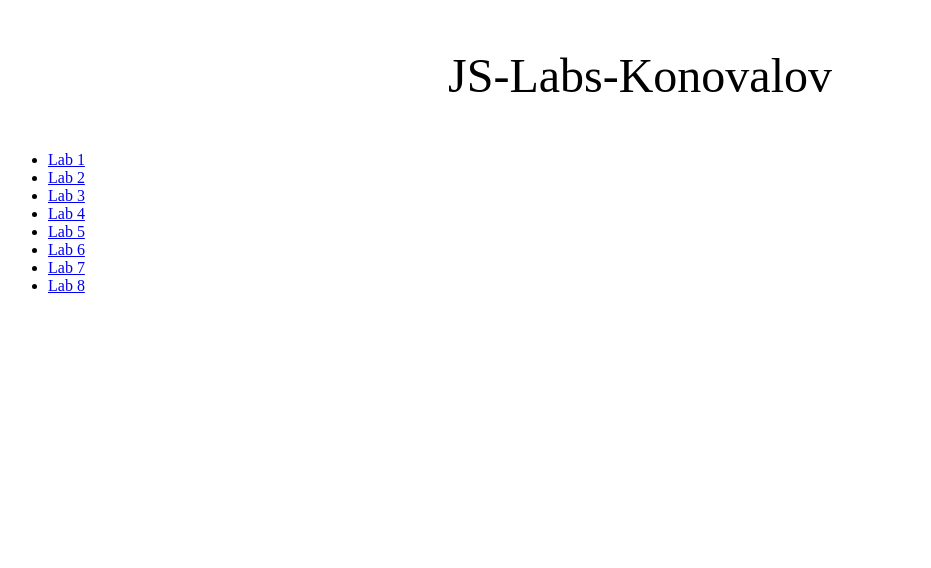
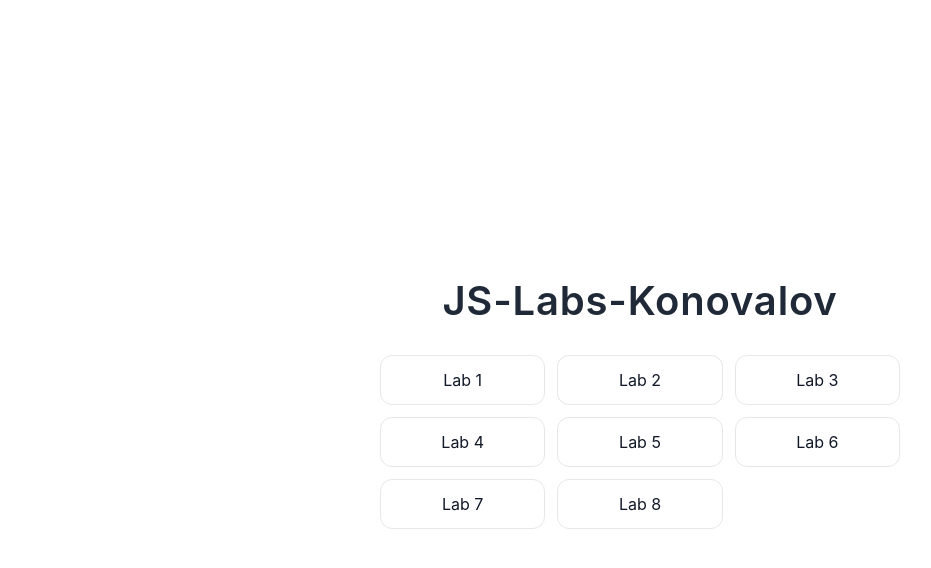
Before and after one commit to toodyann/JS-Labs, a plain HTML site: page index.html in a window 1280 px wide. Shown: the whole page, without its empty margins (0-931 px from the left). Drawn offline with Linux system fonts and the light colour scheme.

Commit message:
add base styles

```diff
--- a/index.css
+++ b/index.css
@@ -1,3 +1,89 @@
+* {
+  box-sizing: border-box;
+}
+
 body {
+  margin: 0;
+  font-family:
+    "Inter",
+    "Segoe UI",
+    system-ui,
+    -apple-system,
+    sans-serif;
   background-color: #ffffff;
+  color: #1f2937;
+  line-height: 1.5;
 }
+
+.page {
+  min-height: 100vh;
+  display: flex;
+  flex-direction: column;
+  align-items: center;
+  justify-content: center;
+  gap: 1.5rem;
+  padding: 2rem;
+}
+
+.title {
+  font-size: 2.5rem;
+  margin: 0;
+  font-weight: 600;
+  letter-spacing: 0.02em;
+}
+
+.subtitle {
+  font-size: 1.25rem;
+  margin: 0;
+  color: #6b7280;
+}
+
+.nav-list {
+  list-style: none;
+  padding: 0;
+  margin: 0;
+  display: grid;
+  grid-template-columns: repeat(auto-fit, minmax(140px, 1fr));
+  gap: 0.75rem;
+  width: min(520px, 100%);
+}
+
+.nav-list a {
+  display: block;
+  text-decoration: none;
+  color: #111827;
+  padding: 0.75rem 1rem;
+  border: 1px solid #e5e7eb;
+  border-radius: 0.75rem;
+  text-align: center;
+  transition:
+    transform 0.15s ease,
+    border-color 0.15s ease,
+    box-shadow 0.15s ease;
+}
+
+.nav-list a:hover {
+  transform: translateY(-1px);
+  border-color: #cbd5f5;
+  box-shadow: 0 8px 20px rgba(15, 23, 42, 0.06);
+}
+
+.back-button {
+  display: inline-flex;
+  align-items: center;
+  gap: 0.5rem;
+  padding: 0.6rem 1rem;
+  border-radius: 999px;
+  border: 1px solid #e5e7eb;
+  text-decoration: none;
+  color: #111827;
+  font-size: 0.95rem;
+  transition:
+    background-color 0.15s ease,
+    border-color 0.15s ease;
+}
+
+.back-button:hover {
+  background-color: #f9fafb;
+  border-color: #d1d5db;
+}
--- a/index.html
+++ b/index.html
@@ -7,18 +7,9 @@
     <link rel="stylesheet" href="index.css" />
   </head>
   <body>
-    <p
-      style="
-        display: flex;
-        justify-content: center;
-        align-items: center;
-        font-size: 3rem;
-      "
-    >
-      JS-Labs-Konovalov
-    </p>
-    <div>
-      <ul>
+    <main class="page">
+      <p class="title">JS-Labs-Konovalov</p>
+      <ul class="nav-list">
         <li><a href="Lab1/main.html">Lab 1</a></li>
         <li><a href="Lab2/index.html">Lab 2</a></li>
         <li><a href="Lab3/index.html">Lab 3</a></li>
@@ -28,6 +19,6 @@
         <li><a href="Lab7/index.html">Lab 7</a></li>
         <li><a href="Lab8/index.html">Lab 8</a></li>
       </ul>
-    </div>
+    </main>
   </body>
 </html>
```
Also changed, not shown: Lab1/main.html (+6 -4 lines).
